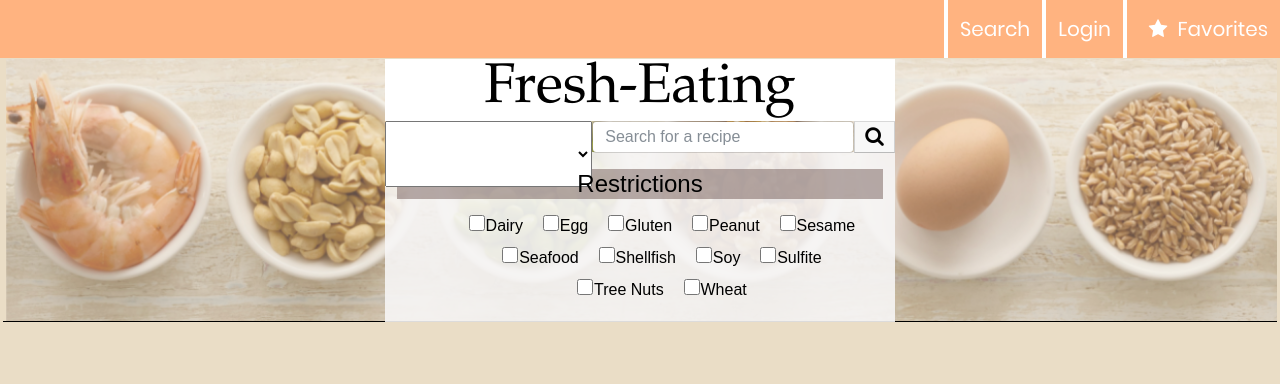
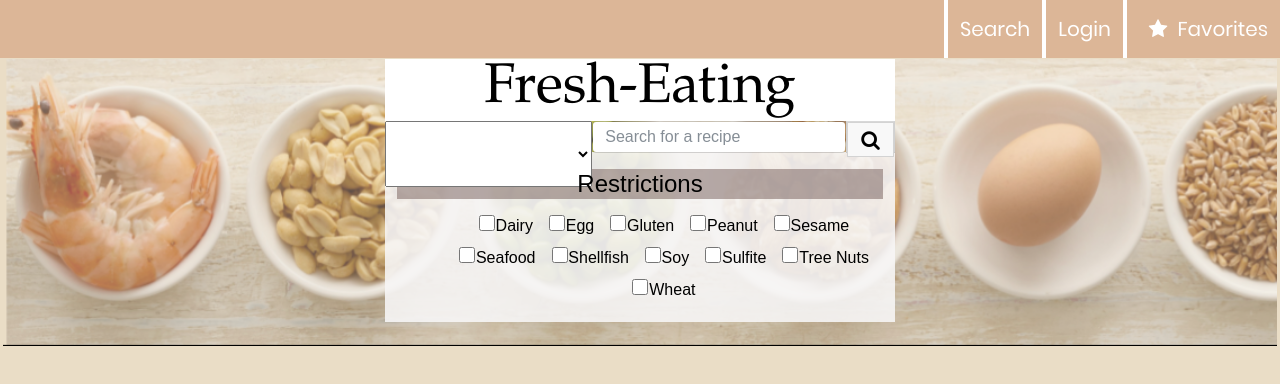
Before and after one commit to lav7patel/Fresh-eating, a React (Create React App) app in the folder client/: page / in a window 1280 px wide. Shown: the top 384 px of the page. Built offline with nearby package versions, Linux system fonts and the light colour scheme.

Commit message:
updated cards and other elements

```diff
--- a/client/src/components/RecipeCard.js
+++ b/client/src/components/RecipeCard.js
@@ -2,8 +2,9 @@ import React from "react";
 
 const card = {
   width: "48%",
-  backgroundColor: "#eaddc6;",
-  // border: "solid",
+  backgroundColor: "rgba(255, 255, 255, 0.5)",
+  borderBottom: "solid",
+  borderWidth: "1px",
   color: "black",
   padding: " 10px"
   /*boxShadow: "5px 10px 18px #888888"*/
@@ -22,7 +23,7 @@ function RecipeCard(props) {
       </a>
       <div style={cardContents}>
         <img src={props.recipe.image} alt={props.recipe.title} />
-        <div>
+        <div className="recipe-info">
           <ul>
             <li>Ready In:{props.recipe.readyInMinutes} Minutes</li>
             <li>Servings: {props.recipe.servings}</li>
@@ -35,7 +36,7 @@ function RecipeCard(props) {
               : null}
           </ul>
         </div>
-        <div>
+        <div className="recipe-source-save">
           <p>Source: {props.recipe.sourceName}</p>
           <button onClick={() => props.saveRecipe(props.recipe)}>
             Save to Favorites
--- a/client/src/components/Search.js
+++ b/client/src/components/Search.js
@@ -209,6 +209,7 @@ class Search extends React.Component {
 
             </div>
           </div>
+          <br></br>
         </div>
           <div style={container}>
             {this.state.recipes.length
--- a/client/src/index.css
+++ b/client/src/index.css
@@ -2,7 +2,9 @@ body {
   margin: 0;
   padding: 0;
   font-family: sans-serif;
+
   background-color: #eaddc6;
+
 }
 body {
   font-family: Arial, Helvetica, sans-serif;
@@ -11,7 +13,7 @@ body {
 
 .topnav {
   overflow: hidden;
-  background-color: #FFB380;
+  background-color: #DCB697;
   padding: 0;
   margin-bottom: 0;
 }
@@ -88,7 +90,7 @@ input {
 }
 
 label {
-  padding-right: 0.75em;
+  padding-right: 0.5em;
   color: black;
 }
 
@@ -143,8 +145,7 @@ h2 {
   font-size: 1.5em;
   background-color:#7059547d ;
   opacity: 1;
-  /*display:inline-block
-  margin: auto;*/
+  margin-bottom: 5px;
 }
 h3 {
   font-family: Arial, Helvetica, sans-serif;
@@ -164,7 +165,7 @@ p {
   margin-inline-end: 1em;
 }
 img {
-  padding-left: 1em;
+  padding: 8px;
 }
 .searchbox {
   color: #eaddc6;
@@ -179,6 +180,7 @@ img {
 }*/
 .button {
     background:#f8f8f8;
+    background: solid;
     text-rendering: auto;
     letter-spacing: normal;
     word-spacing: normal;
@@ -220,3 +222,19 @@ img {
 .fa{
   padding: 1px .5em 1px .5em ;
 }
+
+button{
+  border: 1px solid rgba(0,0,0,.15);
+  outline: inset;
+  background: #f8f8f8;
+  padding: 3px;
+  }
+
+  .recipe-source-save{
+    margin-left: 25px;
+  }
+
+.recipe-info{
+  margin-top: 4px;
+  margin-left: 24px;
+}
```
